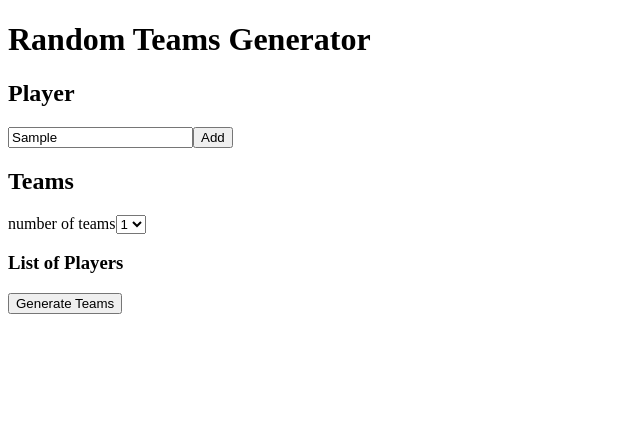
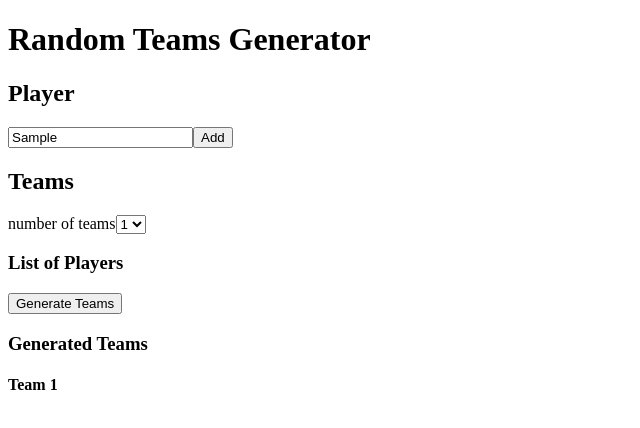
Before and after one commit to dobarrofranco/random-team-generator, a React (Vite) app: page / in a window 1280 px wide. Both pictures are taken after typing "Sample" into the empty fields and a click on the button "Generate Teams". Shown: the top 428 px of the page, without its empty margins (0-640 px from the left). Built offline with nearby package versions, Linux system fonts and the light colour scheme.

Commit message:
generate teams

```diff
--- a/src/App.jsx
+++ b/src/App.jsx
@@ -14,6 +14,9 @@ function App() {
 
   const [selectedNumbers, setSelectedNumbers] = useState([1]);
   const [availableNumbers, setAvailableNumbers] = useState([...Array(5).keys()].map((index) => index + 1));
+
+  const [numberOfTeams, setNumberOfTeams] = useState(1); // Para almacenar el número de equipos
+  const [teams, setTeams] = useState([]); // Para almacenar los equipos generados
 
 
   const addPlayerHandle = () => {
@@ -39,6 +42,8 @@ function App() {
 
   const handleSumNum = (event) => {
     const selectedNumber = parseInt(event.target.value);
+    setNumberOfTeams(selectedNumber);
+
     if (selectedNumber === end) {
       // Si el usuario selecciona el último número del rango actual, se actualiza el rango
       setStart(end + 1);
@@ -50,6 +55,7 @@ function App() {
         newNumbers.push(i);
       }
       setNumbers(newNumbers);
+
     } else {
       // Si el usuario selecciona otro número, no se cambia el rango
       console.log("Selected number:", selectedNumber);
@@ -66,6 +72,24 @@ function App() {
       setAvailableNumbers(newAvailableNumbers);
     }
 
+  }
+
+  const generateTeams = () => {
+    // Filtrar jugadores que no tienen delete: true
+    const activePlayers = playersList.filter(player => !player.delete);
+
+    // Mezclar jugadores aleatoriamente
+    const shuffledPlayers = activePlayers.sort(() => 0.5 - Math.random());
+
+    // Crear equipos vacíos
+    const newTeams = Array.from({ length: numberOfTeams }, () => []);
+
+    // Distribuir jugadores en equipos
+    shuffledPlayers.forEach((player, index) => {
+      newTeams[index % numberOfTeams].push(player);
+    });
+
+    setTeams(newTeams);
   }
 
   return (
@@ -108,13 +132,28 @@ function App() {
         ))}
         {/*
         - Mapear player state. ✔
-        - Si delete es false, que se muestre. Si no, si delete es true que no se muetre.
-        - "X" cambia la propiedad delete de false a true para eliminarlo de la lista.
+        - Si delete es false, que se muestre. Si no, si delete es true que no se muetre. ✔
+        - "X" cambia la propiedad delete de false a true para eliminarlo de la lista. ✔
+        - Hacer la lógica para generar la cantidad de equipos seleccionados de acuerdo a los jugadores cargados.
         */}
       </div>
 
       <div className="draw">
-        <button>Generate Teams</button>
+        <button onClick={generateTeams}>Generate Teams</button>
+      </div>
+
+      <div className="generatedTeams">
+        <h3>Generated Teams</h3>
+        {teams.map((team, index) => (
+          <div key={index}>
+            <h4>Team {index + 1}</h4>
+            <ul>
+              {team.map((player, playerIndex) => (
+                <li key={playerIndex}>{player.name}</li>
+              ))}
+            </ul>
+          </div>
+        ))}
       </div>
 
 
```
Lines whose indentation alone changed are shown as unchanged.
